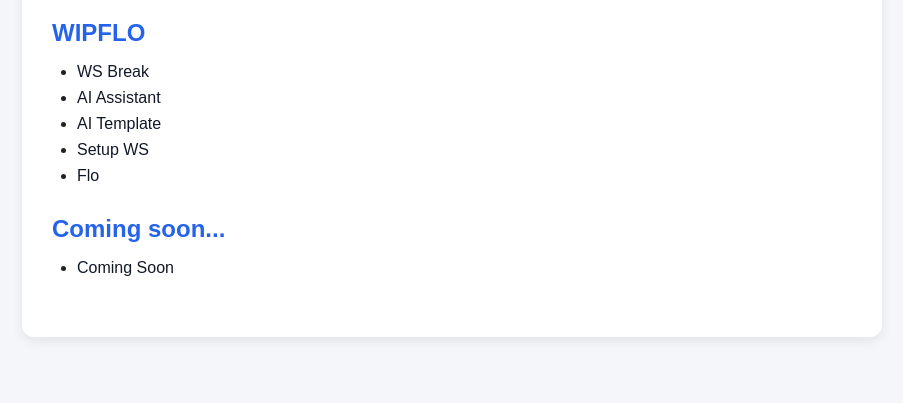
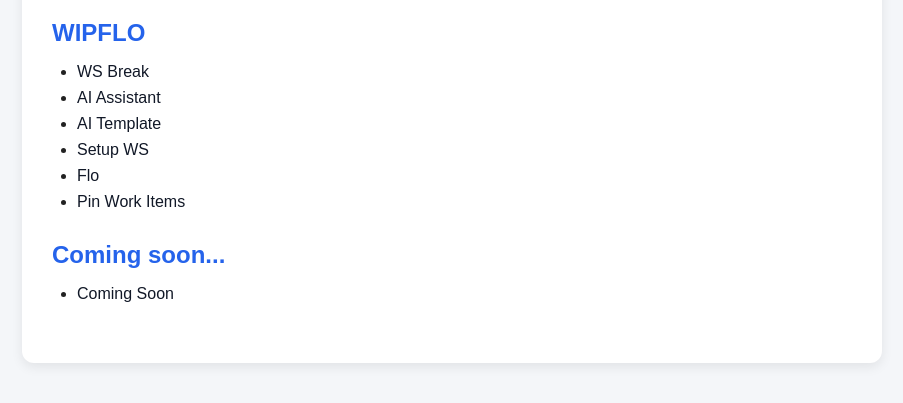
Before and after one commit to neerajmehraniya-tz/ai-experiments, a plain HTML site: page index.html in a window 1280 px wide. Shown: the part 149-552 px from the top of the page, without its empty margins (188-1091 px from the left). Drawn offline with Linux system fonts and the light colour scheme.

Commit message:
Update index.html

```diff
--- a/index.html
+++ b/index.html
@@ -70,6 +70,7 @@
         <li><a href="wipflo-ai-template.html">AI Template</a></li>
         <li><a href="setup-workstream.html">Setup WS</a></li>
         <li><a href="flo.html">Flo</a></li>
+        <li><a href="pin-work-items.html">Pin Work Items</a></li>
       </ul>
     </div>
 
```
